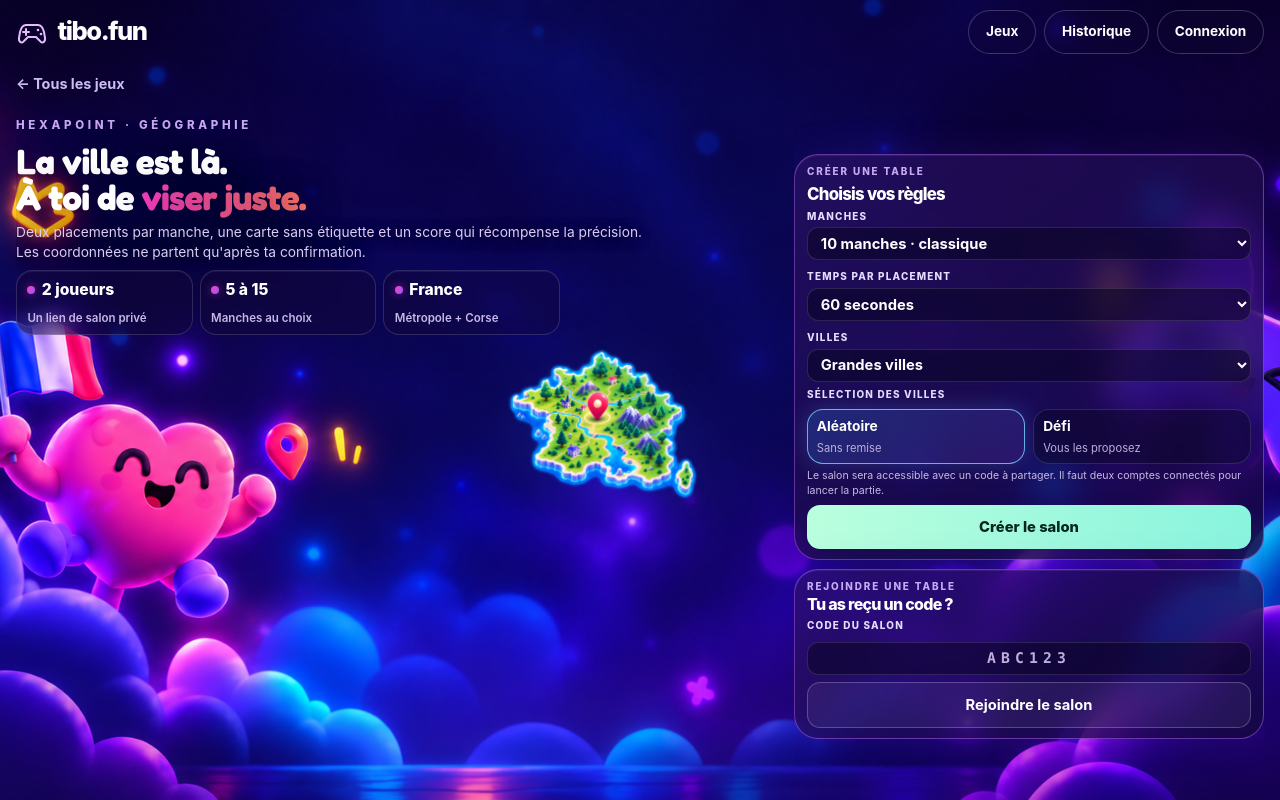
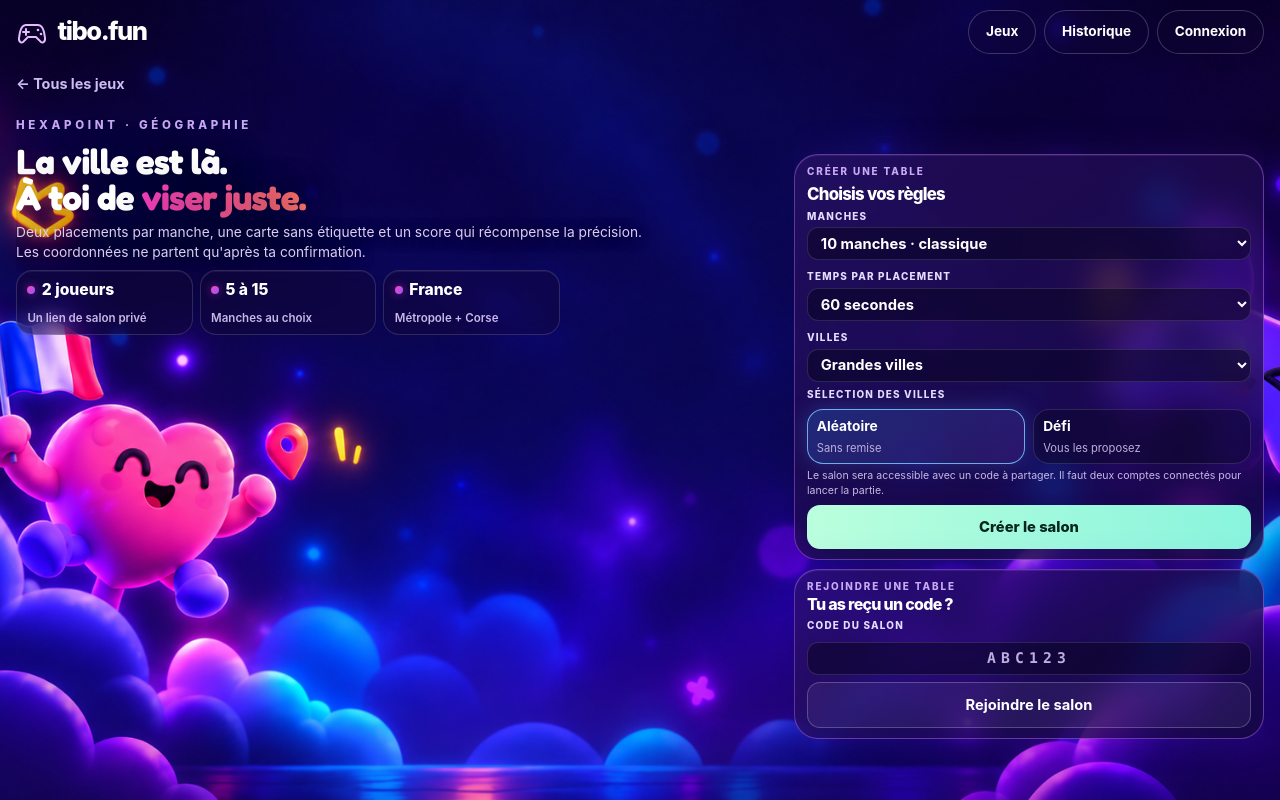
Before and after one commit to ThibaudFrancony/thib.fun, a Next.js app: page /jeux/geographie in a window 1280 px wide. Built offline with nearby package versions, Linux system fonts and the light colour scheme; no server answers.

Commit message:
style: remove animated France from Geographie landing, keep background only

```diff
--- a/src/app/globals.css
+++ b/src/app/globals.css
@@ -749,44 +749,6 @@ button:disabled { cursor: not-allowed; opacity: 0.5; }
 
 .geo-hexapoint .geo-fact span { color: #c7b8e6; font-size: 0.72rem; font-weight: 600; }
 
-.geo-hx-france {
-  position: relative;
-  width: clamp(220px, min(30vw, 32vh), 500px);
-  max-width: 100%;
-  margin-top: clamp(0.75rem, 2.5vh, 1.75rem);
-  margin-left: auto;
-  margin-right: clamp(0rem, 2vw, 2.5rem);
-  pointer-events: none;
-}
-
-.geo-hx-france-image {
-  --fx: clamp(12px, 1.9vw, 26px);
-  --fy: clamp(9px, 1.4vw, 19px);
-  display: block;
-  width: 100%;
-  height: auto;
-  animation: geoFranceFloat 9s linear infinite;
-  will-change: transform;
-  filter: drop-shadow(0 15px 30px rgba(60, 100, 255, 0.15));
-}
-
-/* Tracé en forme de 8 (deux boucles) : plus d'amplitude, mouvement continu. */
-@keyframes geoFranceFloat {
-  0% { transform: translate3d(0, 0, 0) rotate(0deg); }
-  12.5% { transform: translate3d(calc(var(--fx) * 0.7), calc(var(--fy) * -1), 0) rotate(1deg); }
-  25% { transform: translate3d(var(--fx), 0, 0) rotate(1.6deg); }
-  37.5% { transform: translate3d(calc(var(--fx) * 0.7), var(--fy), 0) rotate(1deg); }
-  50% { transform: translate3d(0, 0, 0) rotate(0deg); }
-  62.5% { transform: translate3d(calc(var(--fx) * -0.7), calc(var(--fy) * -1), 0) rotate(-1deg); }
-  75% { transform: translate3d(calc(var(--fx) * -1), 0, 0) rotate(-1.6deg); }
-  87.5% { transform: translate3d(calc(var(--fx) * -0.7), var(--fy), 0) rotate(-1deg); }
-  100% { transform: translate3d(0, 0, 0) rotate(0deg); }
-}
-
-@media (prefers-reduced-motion: reduce) {
-  .geo-hx-france-image { animation: none; }
-}
-
 .geo-hx-actions { display: flex; flex-direction: column; gap: 1rem; min-width: 0; }
 
 /* --- Cartes glass : créer / rejoindre --- */
@@ -948,7 +910,6 @@ button:disabled { cursor: not-allowed; opacity: 0.5; }
   .geo-hx-title { font-size: clamp(1.9rem, min(3.6vw, 5.4vh), 3.4rem); }
   .geo-hx-lede { margin-top: 0.7rem; }
   .geo-hx-facts { margin-top: clamp(0.5rem, 1.4vh, 1rem); }
-  .geo-hx-france { width: clamp(180px, min(28vw, 30vh), 460px); margin-top: clamp(0.4rem, 1.4vh, 1rem); }
 
   .geo-hexapoint .geo-setup-panel,
   .geo-hexapoint .geo-join-panel { padding: clamp(0.75rem, 1.7vh, 1.3rem); }
@@ -975,7 +936,6 @@ button:disabled { cursor: not-allowed; opacity: 0.5; }
   .geo-hx-lede { margin-top: 0.45rem; font-size: 0.86rem; line-height: 1.45; }
   .geo-hx-facts { gap: 0.45rem; margin-top: 0.45rem; }
   .geo-hexapoint .geo-fact { padding: 0.45rem 0.65rem; }
-  .geo-hx-france { width: clamp(150px, min(22vw, 25vh), 320px); margin-top: 0.35rem; }
   .geo-hx-actions { gap: 0.6rem; }
 
   .geo-hexapoint .geo-setup-panel,
@@ -1004,7 +964,6 @@ button:disabled { cursor: not-allowed; opacity: 0.5; }
 /* --- Responsive --- */
 @media (max-width: 1023px) {
   .geo-hx-layout { grid-template-columns: 1fr; gap: clamp(1.5rem, 4vw, 2.5rem); }
-  .geo-hx-france { width: min(90vw, 460px); margin-inline: auto; }
   .geo-hx-actions { width: 100%; }
 }
 
--- a/src/app/jeux/geographie/page.tsx
+++ b/src/app/jeux/geographie/page.tsx
@@ -28,9 +28,6 @@ export default function GeographySetupPage() {
               <Fact title="5 à 15" text="Manches au choix" />
               <Fact title="France" text="Métropole + Corse" />
             </div>
-            <div className="geo-hx-france" aria-hidden="true">
-              <Image src="/geographie/france.png" alt="" width={1254} height={1254} priority className="geo-hx-france-image" />
-            </div>
           </section>
           <div className="geo-hx-actions">
             <GeographySetup />
```
Also changed, not shown: 1 other file (tests, documents, lock files or other folders).
